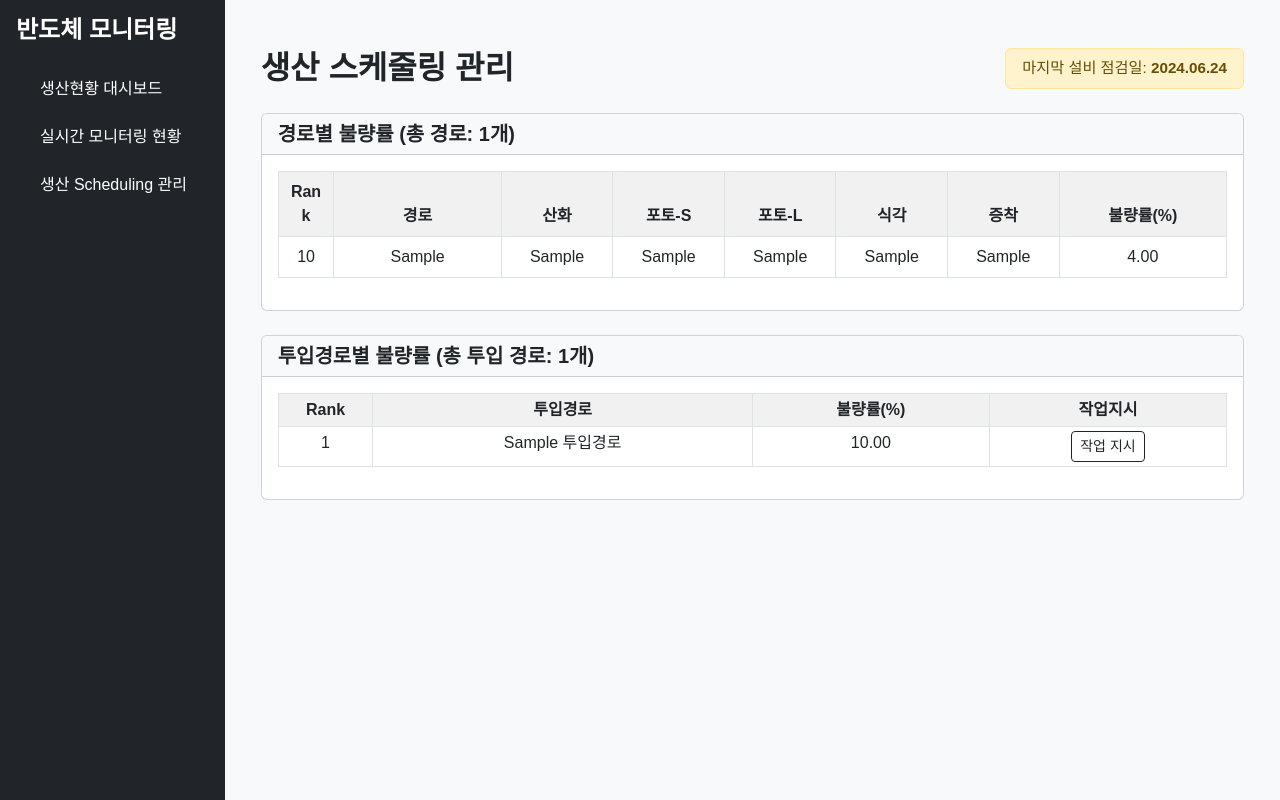
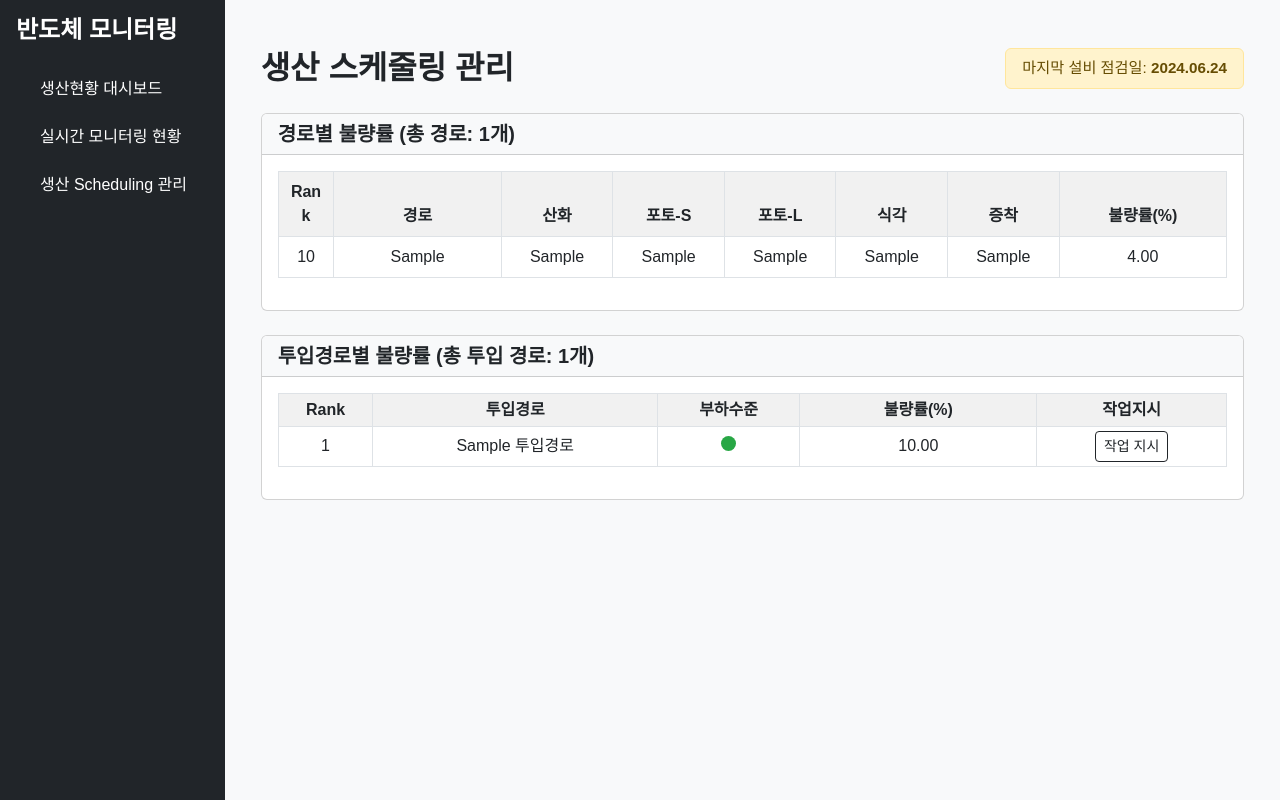
Before and after one commit to Yedindin/webtest_deploy, a Flask app: template templates/schedule.html in a window 1280 px wide. Run offline with Flask 3, Linux system fonts and the light colour scheme; the template is opened without the code that fills it: most values are stand-ins (such as "Sample title", 1, 10 or a date in 2020).

Commit message:
월별 생산 추이 그래프 추가

```diff
--- a/app.py
+++ b/app.py
@@ -49,12 +49,22 @@ def dashboard():
         recent_month.groupby('Route').size().reset_index(name='count').sort_values('count', ascending=False)
     )
 
+    # 월별 생산량 집계
+    df['Month'] = df['Datetime'].dt.to_period('M').astype(str)
+    monthly_counts = df.groupby('Month').size().reset_index(name='Count')
+
+    # Chart.js용 데이터 구성
+    chart_data = {
+        'labels': monthly_counts['Month'].tolist(),
+        'counts': monthly_counts['Count'].tolist()
+    }
 
     return render_template(
         'dashboard.html',
         cards=cards,
         defectRateData=defectRateData,
         loadByRouteData=loadByRouteData,
+        monthly_chart=chart_data
     )
 
     # 관리 한계 조건
@@ -194,15 +204,19 @@ def schedule():
     combo_records = []
     for r1, r2, r3 in valid_combos:
         rates = []
+        loads = []
         for r in [r1, r2, r3]:
             row = route_group[route_group['Route5'] == r]
             if not row.empty:
                 rates.append(row['DefectRate'].values[0])
+                loads.append(row['WaferCount'].values[0])
         if len(rates) == 3:
             avg_defect = sum(rates) / 3
-            combo_records.append({
+            load_flags = ''.join(['1' if l > 226 else '0' for l in loads])
+        combo_records.append({
                 '투입경로': f"[{r1}, {r2}, {r3}]",
-                '불량률(%)': round(avg_defect, 2)
+                '불량률(%)': round(avg_defect, 2),
+                '부하상태': load_flags
             })
 
     combo_df = pd.DataFrame(combo_records).sort_values(by='불량률(%)').reset_index(drop=True)
--- a/static/style.css
+++ b/static/style.css
@@ -1,5 +1,5 @@
 main {
-    max-width: 1200px;
+    max-width: 1250px;
     margin: 0 auto;
 }
 body {
@@ -178,3 +178,22 @@ h1, h2, h3, h4, h5, h6 {
     text-align: center; /* 가운데 정렬 */
     min-height: 200px; /* 필요 시 높이 조정 */
 }
+.route-chip.selected {
+    background-color: #0056b3;
+    color: white;
+}
+.circle2 {
+    display: inline-block;
+    width: 15px;
+    height: 15px;
+    margin: 0 0.5px;
+    border-radius: 50%;
+}
+
+.normal-load {
+    background-color: #28a745; /* 초록색 */
+}
+
+.high-load {
+    background-color: #dc3545; /* 빨간색 */
+}
--- a/templates/schedule.html
+++ b/templates/schedule.html
@@ -66,18 +66,25 @@
                         <thead class="thead-light">
                         <tr>
                             <th style="width: 10%;">Rank</th>
-                            <th style="width: 40%;">투입경로</th>
+                            <th style="width: 30%;">투입경로</th>
+                            <th style="width: 15%;">부하수준</th>
                             <th style="width: 25%;">불량률(%)</th>
-                            <th style="width: 25%;">작업지시</th>
+                            <th style="width: 20%;">작업지시</th>
                         </tr>
                         </thead>
                         <tbody>
                         {% for i, row in combo_defect_table.iterrows() %}
                             <tr>
-                                <td>{{ row['Rank'] }}</td>
-                                <td>{{ row['투입경로'] }}</td>
-                                <td>{{ '%.2f'|format(row['불량률(%)']) }}</td>
-                                <td>
+                                <td class="align-middle">{{ row['Rank'] }}</td>
+                                <td class="align-middle">{{ row['투입경로'] }}</td>
+                                <td class="text-center align-middle">
+                                    {% for char in row['부하상태'] %}
+                                        <span class="circle2 {% if char == '1' %}high-load{% else %}normal-load{% endif %}"></span>
+                                    {% endfor %}
+                                </td>
+                                <td class="align-middle">{{ '%.2f'|format(row['불량률(%)']) }}</td>
+
+                                <td class="align-middle">
                                     <button class="btn btn-outline-dark btn-sm"
                                             onclick="openConfirmModal('{{ row['조합'] }}', '{{ row['투입경로'] }}')">
                                         작업 지시
@@ -116,7 +123,7 @@
              aria-live="assertive" aria-atomic="true">
             <div class="d-flex">
                 <div class="toast-body">
-                    ✅ 작업 지시가 성공적으로 전달되었습니다.
+                    ✓ 작업 지시가 성공적으로 전달되었습니다.
                 </div>
                 <button type="button" class="btn-close btn-close-white me-2 m-auto" data-bs-dismiss="toast"
                         aria-label="닫기"></button>
@@ -136,11 +143,11 @@
         selectedPath = path;
 
         const body = document.getElementById('confirmModalBody');
-        body.innerHTML = `<p>다음 투입 경로로 작업 지시를 내리시겠습니까?</p>
+        body.innerHTML = `<h6 style="font-weight: bold !important;">다음 투입 경로로 작업 지시를 내리시겠습니까?</h6>
 <div style="display: inline-grid; justify-content: center; gap: 8px; flex-wrap: wrap; margin: 12px 0;">
-  <span style="margin:0.5rem; background-color: #e0e0e0; padding: 6px 12px; border-radius: 16px;">${path.slice(1, 6)}</span>
-  <span style="margin:0.5rem; background-color: #e0e0e0; padding: 6px 12px; border-radius: 16px;">${path.slice(7, 13)}</span>
-  <span style="margin:0.5rem; background-color: #e0e0e0; padding: 6px 12px; border-radius: 16px;">${path.slice(14, -1)}</span>
+  <span style="margin:0.3rem; background-color: #e0e0e0; padding: 6px 12px; border-radius: 5px;">${path.slice(1, 6)}</span>
+  <span style="margin:0.3rem; background-color: #e0e0e0; padding: 6px 12px; border-radius: 5px;">${path.slice(7, 13)}</span>
+  <span style="margin:0.3rem; background-color: #e0e0e0; padding: 6px 12px; border-radius: 5px;">${path.slice(14, -1)}</span>
 </div>`;
 
         const modal = new bootstrap.Modal(document.getElementById('confirmModal'));
@@ -156,5 +163,12 @@
 
         // 실제 작업 지시를 서버로 보내려면 여기서 fetch/post 호출 가능
     }
+
+    document.querySelectorAll('.route-chip').forEach(chip => {
+        chip.addEventListener('click', () => {
+            document.querySelectorAll('.route-chip').forEach(c => c.classList.remove('selected'));
+            chip.classList.add('selected');
+        });
+    });
 </script>
 {% endblock %}
```
Also changed, not shown: templates/dashboard.html (+65 -6 lines).
